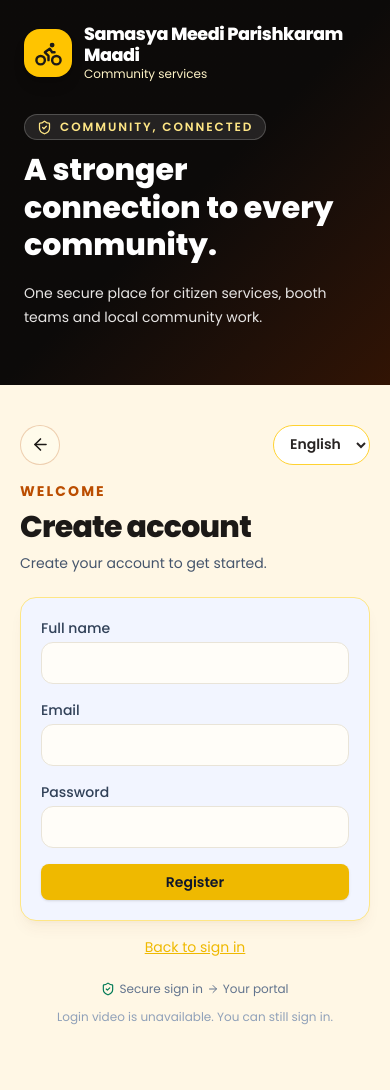
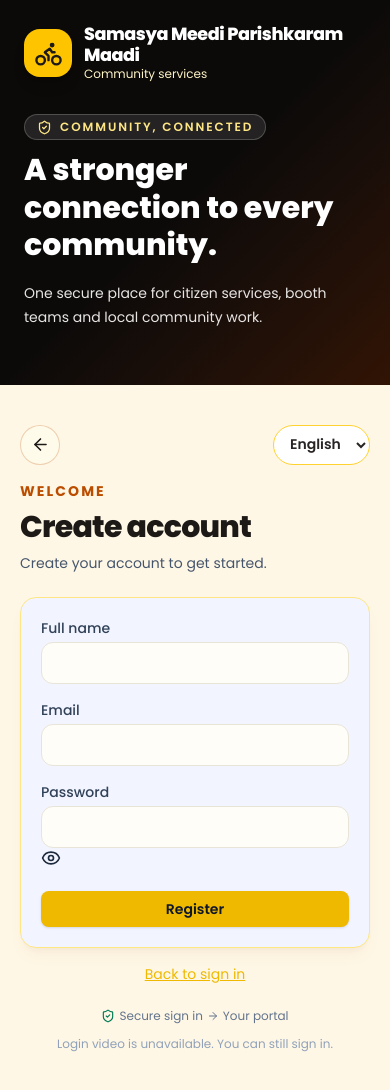
Before and after one commit to eswarsai268/division80, a React (Vite) app in the folder frontend/: page /register in a window 390 px wide. Before the commit the page ends 1065 px from the top, so only its background shows below. Built offline with nearby package versions, Linux system fonts and the light colour scheme; no server answers.

Commit message:
Fix responsive header and add password visibility toggle

```diff
--- a/frontend/src/components/AppHeader.jsx
+++ b/frontend/src/components/AppHeader.jsx
@@ -8,16 +8,18 @@ export default function AppHeader({ me, onLogout }) {
   const { language, setLanguage } = useLanguage();
   return (
     <header className="app-top-nav">
-      <div className="app-top-nav-inner">
-        <div className="flex min-w-0 items-center gap-2">
+    <div className="app-top-nav-inner flex flex-col gap-3 sm:flex-row sm:items-center sm:justify-between">
+      <div className="flex min-w-0 flex-1 items-center gap-2">
           <BackButton fallback={homeFor(me.role)} />
           <Bike className="shrink-0 text-stone-900" size={25} />
           <div className="min-w-0">
-            <p className="app-brand-name">{APP_NAME}</p>
+           <p className="app-brand-name text-base font-bold leading-tight sm:text-lg">
+  {APP_NAME}
+</p>
             <p className="truncate text-xs text-stone-800">{me.fullName} · {t(me.role.replace("_", " "))}</p>
           </div>
         </div>
-        <div className="flex shrink-0 items-center gap-2">
+        <div className="flex shrink-0 items-center justify-end gap-2">
           <label className="sr-only" htmlFor="app-language">{t("Language")}</label>
           <select id="app-language" value={language} onChange={(event) => setLanguage(event.target.value)} className="rounded-full border border-amber-700/25 bg-amber-50 px-2 py-2 text-xs font-semibold text-stone-900 focus-visible:outline focus-visible:outline-2 focus-visible:outline-offset-2 focus-visible:outline-stone-900" aria-label={t("Language")}>
             <option value="en">{t("English")}</option>
--- a/frontend/src/forms/RegisterForm.jsx
+++ b/frontend/src/forms/RegisterForm.jsx
@@ -1,3 +1,5 @@
+import { Eye, EyeOff } from "lucide-react";
+import { useState } from "react";
 import { zodResolver } from "@hookform/resolvers/zod";
 import { useForm } from "react-hook-form";
 import { useNavigate } from "react-router-dom";
@@ -7,6 +9,7 @@ import { registerSchema } from "./schemas";
 import { t } from "../i18n";
 
 export default function RegisterForm() {
+  const [showPassword, setShowPassword] = useState(false);
   const nav = useNavigate();
   const f = useForm({ resolver: zodResolver(registerSchema) });
   const submit = f.handleSubmit(async (v) => { try { await register(v); nav("/login"); } catch (e) { f.setError("root", { message: e.message }); } });
@@ -15,7 +18,28 @@ export default function RegisterForm() {
     <form onSubmit={submit} className="card space-y-4 rounded-2xl border-amber-200 p-5 shadow-lg shadow-amber-900/5">
       <div><label className="label" htmlFor="n">{t("Full name")}</label><input id="n" className="input" {...f.register("fullName")} />{err.fullName && <p className="text-xs text-red-600">{err.fullName.message}</p>}</div>
       <div><label className="label" htmlFor="e">{t("Email")}</label><input id="e" className="input" type="email" {...f.register("email")} /></div>
-      <div><label className="label" htmlFor="p">{t("Password")}</label><input id="p" className="input" type="password" autoComplete="new-password" {...f.register("password")} />{err.password && <p className="text-xs text-red-600">{err.password.message}</p>}</div>
+
+<div>
+  <label className="label" htmlFor="p">{t("Password")}</label>
+  <div className="relative">
+    <input
+      id="p"
+      className="input"
+      type={showPassword ? "text" : "password"}
+      autoComplete="new-password"
+      {...f.register("password")}
+    />
+    <button
+      type="button"
+      onClick={() => setShowPassword(!showPassword)}
+      aria-label="Toggle password visibility"
+    >
+      {showPassword ? <EyeOff size={20} /> : <Eye size={20} />}
+    </button>
+  </div>
+  {err.password && <p className="text-xs text-red-600">{err.password.message}</p>}
+</div>
+
       {err.root && <ErrorBox error={err.root} />}
       <button className="btn w-full" disabled={f.formState.isSubmitting}>{t("Register")}</button>
     </form>
```
